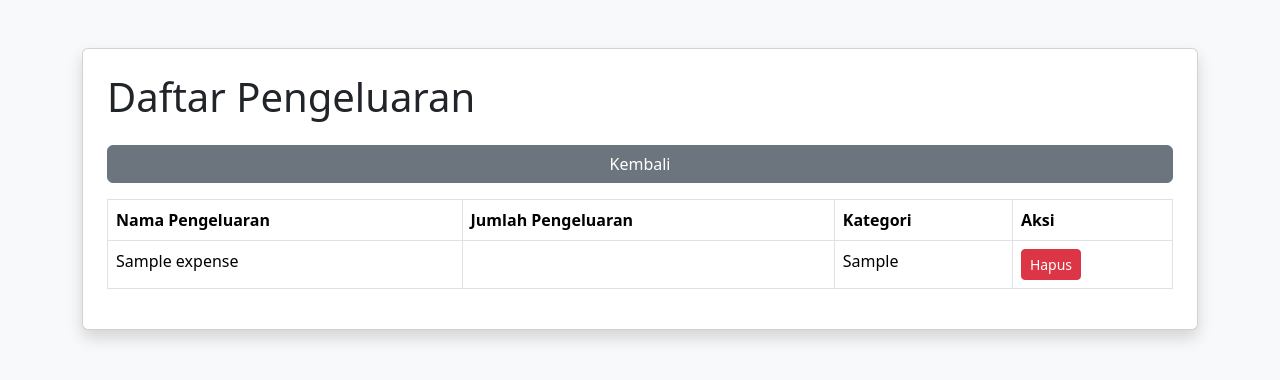
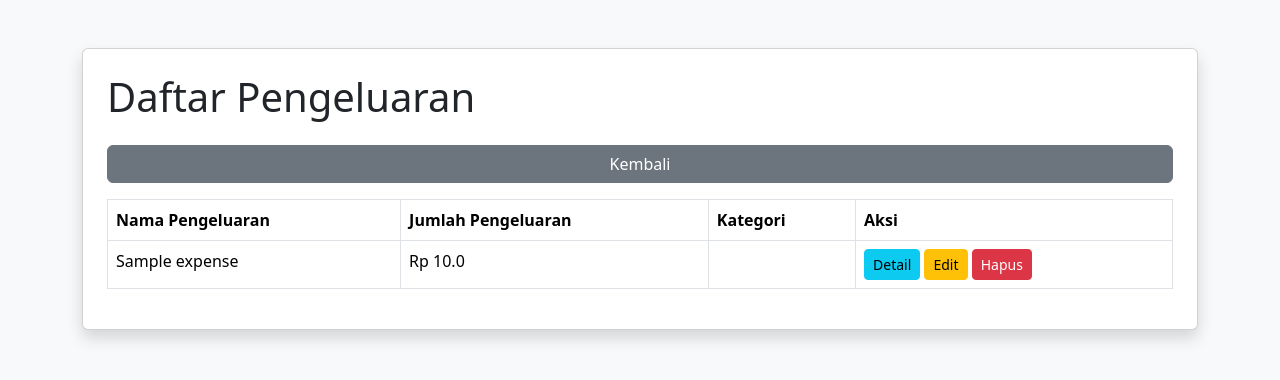
Before and after one commit to ahmdrai/tugas-paas-raihan, a Flask app: page /expenses in a window 1280 px wide. Shown: the top 380 px of the page. Run offline with Flask 3, Linux system fonts and the light colour scheme; tables that the repository leaves empty hold one stand-in row (values such as "Sample post").

Commit message:
Fix Fitur Detail dan Edit

```diff
--- a/templates/expenses.html
+++ b/templates/expenses.html
@@ -34,8 +34,17 @@
 
             {% for expense in expenses %}
             <tr>
-                    <td>{{ expense.title }}</td>
+
                 <td>
+                    {{ expense.title }}
+                </td>
+
+                <td>
+                    Rp {{ expense.amount }}
+                </td>
+
+                <td>
+
                 {% if expense.category == 'Kebutuhan' %}
                     <span class="badge bg-primary">
                         {{ expense.category }}
@@ -57,27 +66,38 @@
                     </span>
 
                 {% endif %}
+
                 </td>
 
-                    <td>{{ expense.category }}</td>
+                <td>
 
-                    <td>
-                        <form action="/expenses/delete/{{ expense.id }}" method="POST">
+                    <a href="/expenses/{{ expense.id }}"
+                    class="btn btn-info btn-sm">
+                        Detail
+                    </a>
+
+                    <a href="/expenses/edit/{{ expense.id }}"
+                    class="btn btn-warning btn-sm">
+                        Edit
+                    </a>
+
+                    <form action="/expenses/delete/{{ expense.id }}"
+                        method="POST"
+                        style="display:inline;">
+
                         <button class="btn btn-danger btn-sm">
                             Hapus
                         </button>
+
                     </form>
+
                 </td>
+
             </tr>
             {% endfor %}
-
             </tbody>
-
         </table>
-
     </div>
-
 </div>
-
 </body>
 </html>
```
Lines whose indentation alone changed are shown as unchanged.
